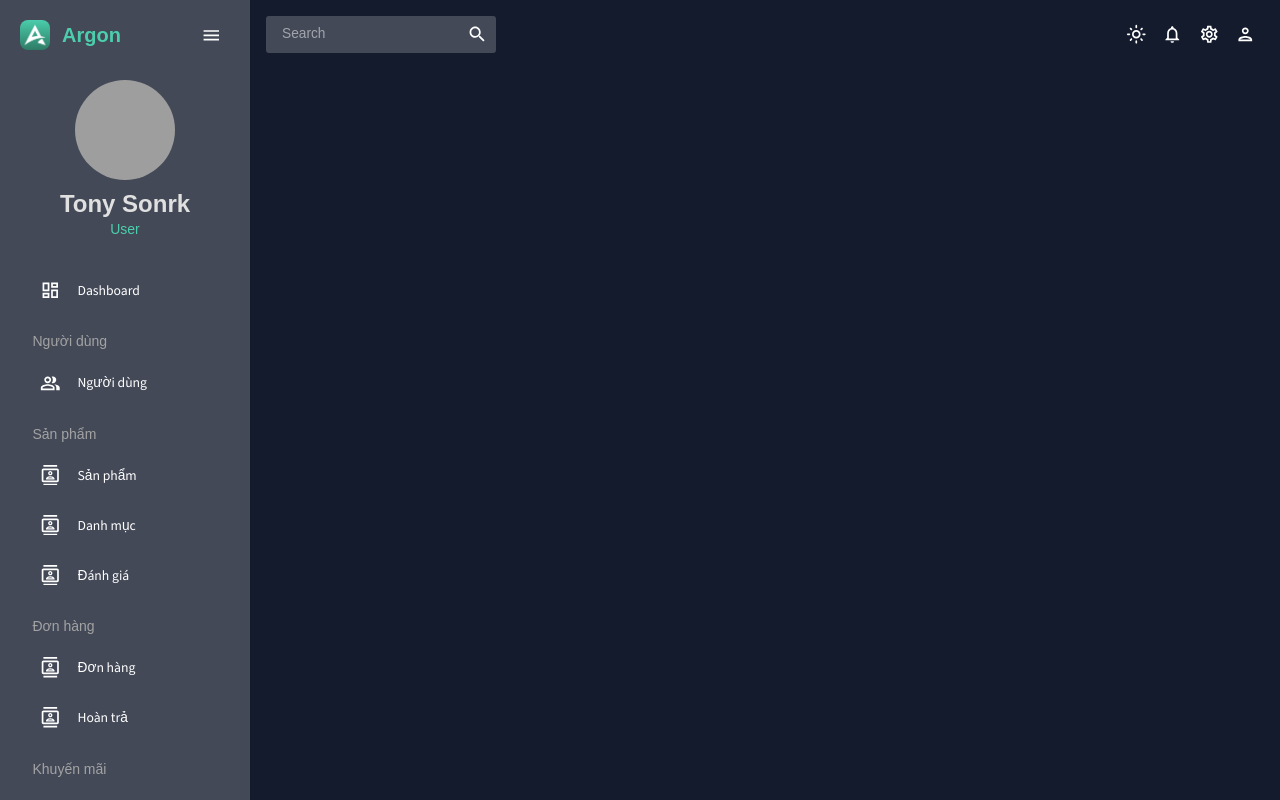
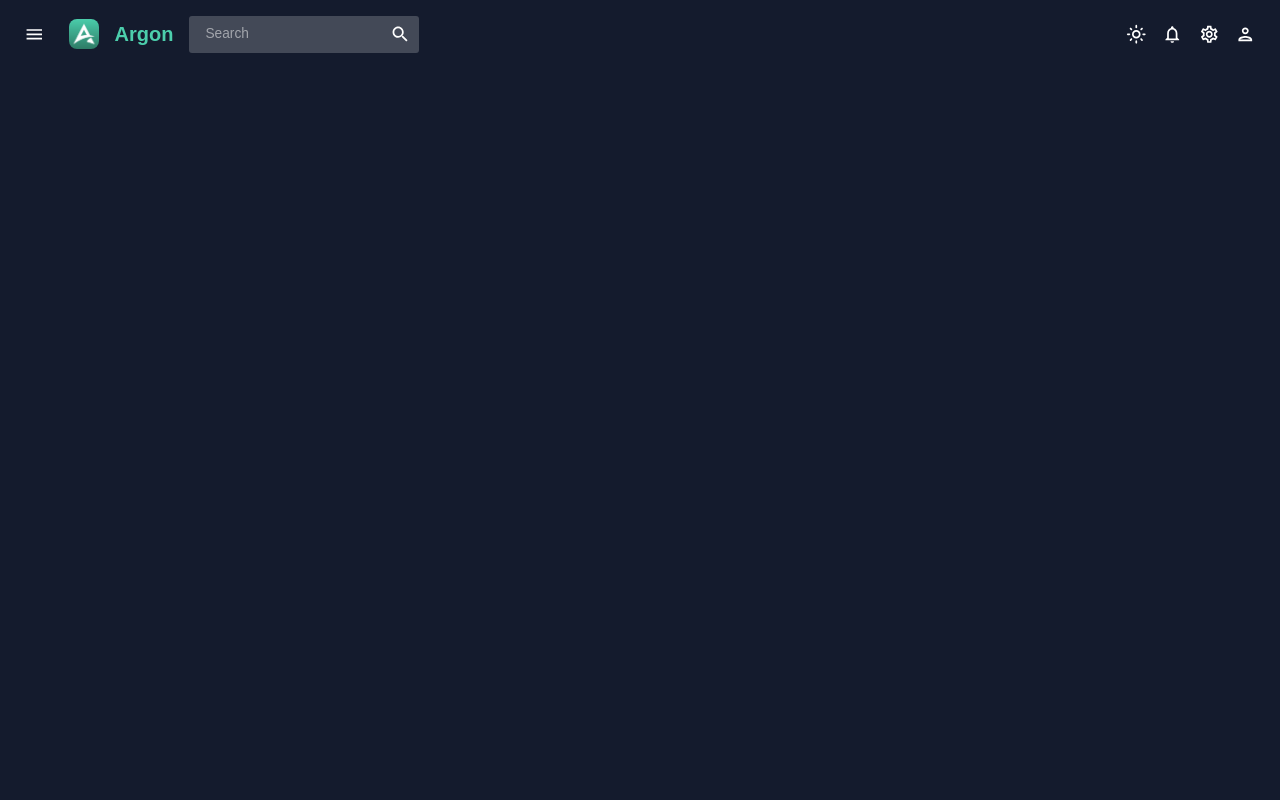
Before and after one commit to nguyenhbtrung/electro-shop-frontend, a React (Vite) app: page / in a window 1280 px wide. Built offline with nearby package versions, Linux system fonts and the light colour scheme; grey boxes are pictures that could not be loaded.

Commit message:
mod user sidebar display

```diff
--- a/src/pages/user/layout/navbar/index.jsx
+++ b/src/pages/user/layout/navbar/index.jsx
@@ -2,6 +2,7 @@ import {
     Box,
     IconButton,
     InputBase,
+    Typography,
     useMediaQuery,
     useTheme,
 } from "@mui/material";
@@ -17,6 +18,7 @@ import {
 } from "@mui/icons-material";
 import { ColorModeContext, tokens } from "../../../../theme";
 import { ToggledContext } from "../../AppUser";
+import logo from "../../../../assets/images/logo.png";
 
 const Navbar = () => {
     const theme = useTheme();
@@ -34,11 +36,25 @@ const Navbar = () => {
         >
             <Box display="flex" alignItems="center" gap={2}>
                 <IconButton
-                    sx={{ display: `${isMdDevices ? "flex" : "none"}` }}
+                    sx={{ display: `${isMdDevices ? "flex" : "flex"}` }}
                     onClick={() => setToggled(!toggled)}
                 >
                     <MenuOutlined />
                 </IconButton>
+                <img
+                    style={{ width: "30px", height: "30px", borderRadius: "8px" }}
+                    src={logo}
+                    alt="Argon"
+                />
+                <Typography
+                    variant="h4"
+                    fontWeight="bold"
+                    textTransform="capitalize"
+                    color={colors.greenAccent[500]}
+                    sx={{ display: `${isXsDevices ? "none" : "flex"}` }}
+                >
+                    Argon
+                </Typography>
                 <Box
                     display="flex"
                     alignItems="center"
--- a/src/pages/user/layout/sidebar/index.jsx
+++ b/src/pages/user/layout/sidebar/index.jsx
@@ -35,10 +35,10 @@ const SideBar = () => {
                 border: 0,
                 height: "100%",
             }}
-            collapsed={collapsed}
+            // collapsed={collapsed}
             onBackdropClick={() => setToggled(false)}
             toggled={toggled}
-            breakPoint="md"
+            breakPoint="xxl"
         >
             <Menu
                 menuItemStyles={{
@@ -80,7 +80,7 @@ const SideBar = () => {
                                 </Typography>
                             </Box>
                         )}
-                        <IconButton onClick={() => setCollapsed(!collapsed)}>
+                        <IconButton onClick={() => setToggled(false)}>
                             <MenuOutlined />
                         </IconButton>
                     </Box>
```
